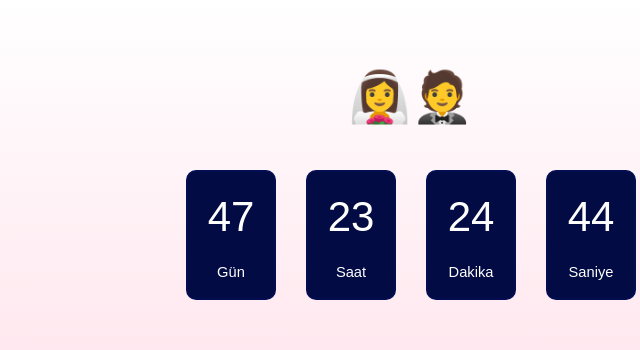
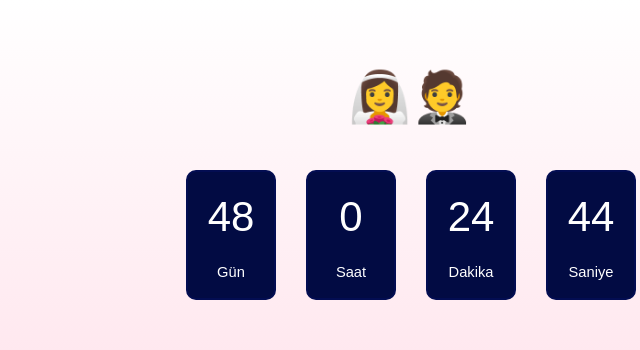
Before and after one commit to afarukcali/countdown, a plain HTML site: page index.html in a window 1280 px wide. Shown: the top 350 px of the page, 229-869 px from the left. Drawn offline with nearby package versions, Linux system fonts and the light colour scheme.

Commit message:
Update index.html

```diff
--- a/index.html
+++ b/index.html
@@ -51,7 +51,7 @@
     <div id="timer"></div>
     <script>
       function updateTimer() {
-        const future = Date.parse("may 21, 2023 11:30:00");
+        const future = Date.parse("may 21, 2023 12:30:00");
         const now = new Date();
         const diff = future - now;
 
```
